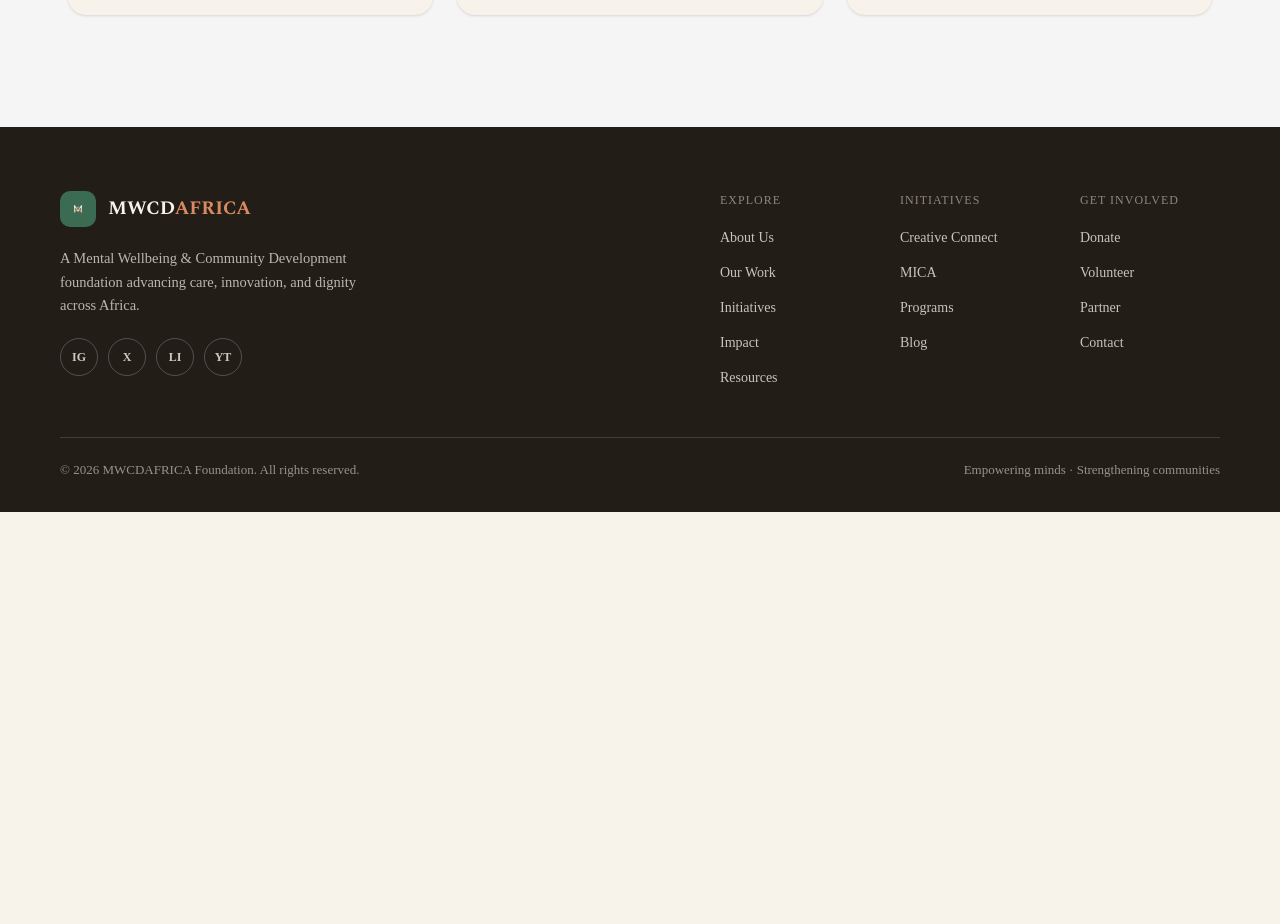
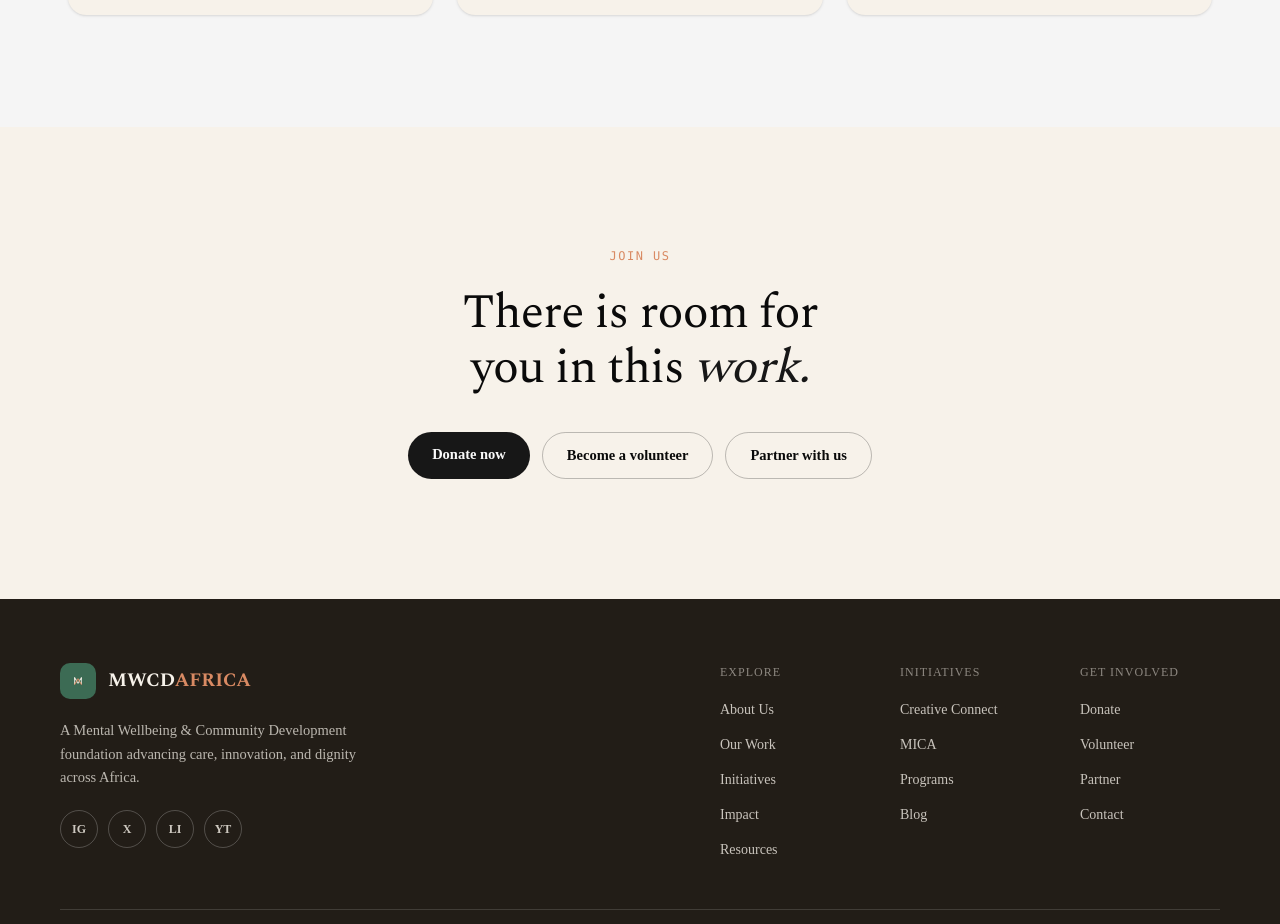
Before and after one commit to Davcid1572/mwcdafrica, a Next.js app: page /about in a window 1280 px wide. Shown: the part 3779-4703 px from the top of the page. Before the commit the page ends 4291 px from the top, so only its background shows below. Built offline with nearby package versions, Linux system fonts and the light colour scheme.

Commit message:
feat: integrate Join component into AboutPage and update Join styles

```diff
--- a/src/app/about/page.tsx
+++ b/src/app/about/page.tsx
@@ -4,6 +4,7 @@ import { OurStory } from "@/components/sections/about/OurStory";
 import { VisionMission } from "@/components/sections/about/VisionMission";
 import { CoreValues } from "@/components/sections/about/CoreValues";
 import { Governance } from "@/components/sections/about/Governance";
+import { Join } from "@/components/sections/home/Join";
 
 export const metadata: Metadata = {
   title: "About",
@@ -19,6 +20,7 @@ export default function AboutPage() {
       <VisionMission />
       <CoreValues />
       <Governance />
+      <Join />
     </>
   );
 }
--- a/src/components/sections/home/Join.tsx
+++ b/src/components/sections/home/Join.tsx
@@ -5,7 +5,7 @@ export function Join() {
   return (
     <section
       aria-labelledby="join-us-heading"
-      className="relative bg-[#ECE2D2] overflow-hidden py-6 sm:py-10"
+      className="relative bg-background overflow-hidden py-6 sm:py-10"
     >
       <div className="relative z-10 max-w-[720px] mx-auto text-center px-5 py-16 sm:py-20">
         <p className="font-mono text-[12px] tracking-[1.5px] uppercase text-accent-light mb-5">
```
